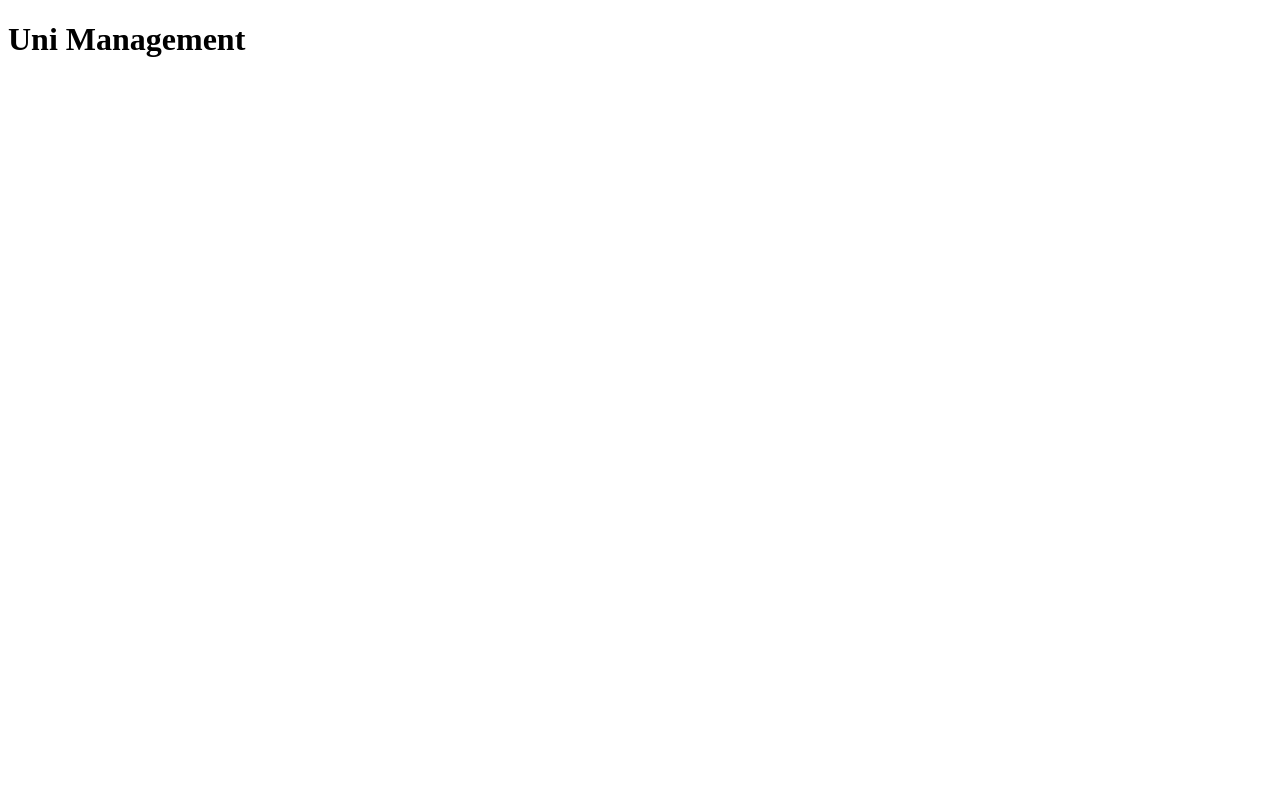
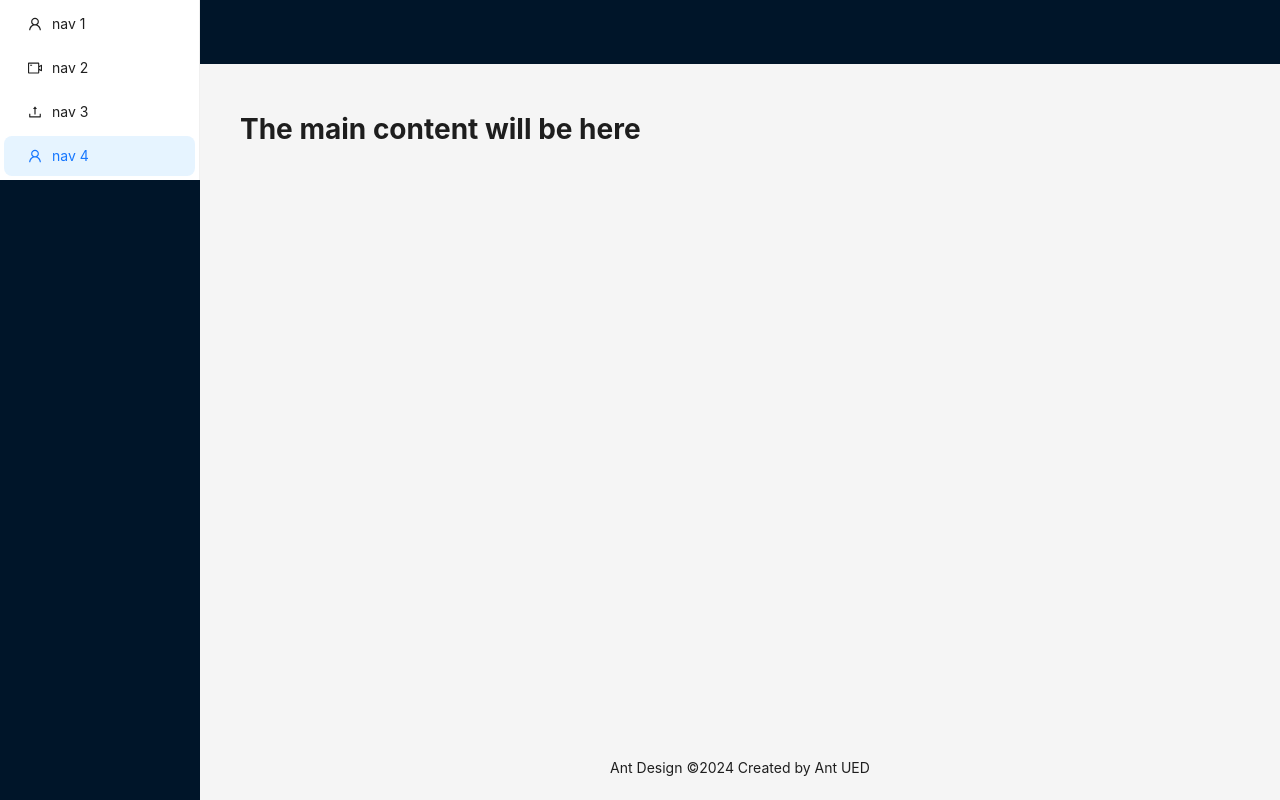
Before and after one commit to saiket-das/uni-management, a React (Vite) app: page / in a window 1280 px wide. Built offline with nearby package versions, Linux system fonts and the light colour scheme.

Commit message:
Layout component with Ant Design

```diff
--- a/package.json
+++ b/package.json
@@ -10,6 +10,7 @@
     "preview": "vite preview"
   },
   "dependencies": {
+    "@ant-design/icons": "^5.3.7",
     "antd": "^5.18.3",
     "react": "^18.3.1",
     "react-dom": "^18.3.1",
--- a/src/App.tsx
+++ b/src/App.tsx
@@ -1,9 +1,7 @@
+import MainLayout from "./components/layout/MainLayout";
+
 function App() {
-  return (
-    <>
-      <h1>Uni Management</h1>
-    </>
-  );
+  return <MainLayout />;
 }
 
 export default App;
--- /dev/null
+++ b/src/components/layout/MainLayout.tsx
@@ -0,0 +1,63 @@
+import { Layout, Menu } from "antd";
+import {
+  UploadOutlined,
+  UserOutlined,
+  VideoCameraOutlined,
+} from "@ant-design/icons";
+import { createElement } from "react";
+
+const { Header, Content, Footer, Sider } = Layout;
+
+const items = [
+  UserOutlined,
+  VideoCameraOutlined,
+  UploadOutlined,
+  UserOutlined,
+].map((icon, index) => ({
+  key: String(index + 1),
+  icon: createElement(icon),
+  label: `nav ${index + 1}`,
+}));
+
+const MainLayout = () => {
+  return (
+    <Layout style={{ height: "100vh" }}>
+      <Sider
+        breakpoint="lg"
+        collapsedWidth="0"
+        onBreakpoint={(broken) => {
+          console.log(broken);
+        }}
+        onCollapse={(collapsed, type) => {
+          console.log(collapsed, type);
+        }}
+      >
+        <div className="demo-logo-vertical" />
+        <Menu
+          //   theme="dark"
+          mode="inline"
+          defaultSelectedKeys={["4"]}
+          items={items}
+        />
+      </Sider>
+      <Layout>
+        <Header style={{ padding: 0 }} />
+        <Content style={{ margin: "24px 16px 0" }}>
+          <div
+            style={{
+              padding: 24,
+              minHeight: 360,
+            }}
+          >
+            <h1>The main content will be here</h1>
+          </div>
+        </Content>
+        <Footer style={{ textAlign: "center" }}>
+          Ant Design ©{new Date().getFullYear()} Created by Ant UED
+        </Footer>
+      </Layout>
+    </Layout>
+  );
+};
+
+export default MainLayout;
--- a/src/index.css
+++ b/src/index.css
@@ -0,0 +1,5 @@
+* {
+  box-sizing: border-box;
+  padding: 0;
+  margin: 0;
+}
```
Also changed, not shown: 1 other file (tests, documents, lock files or other folders).
